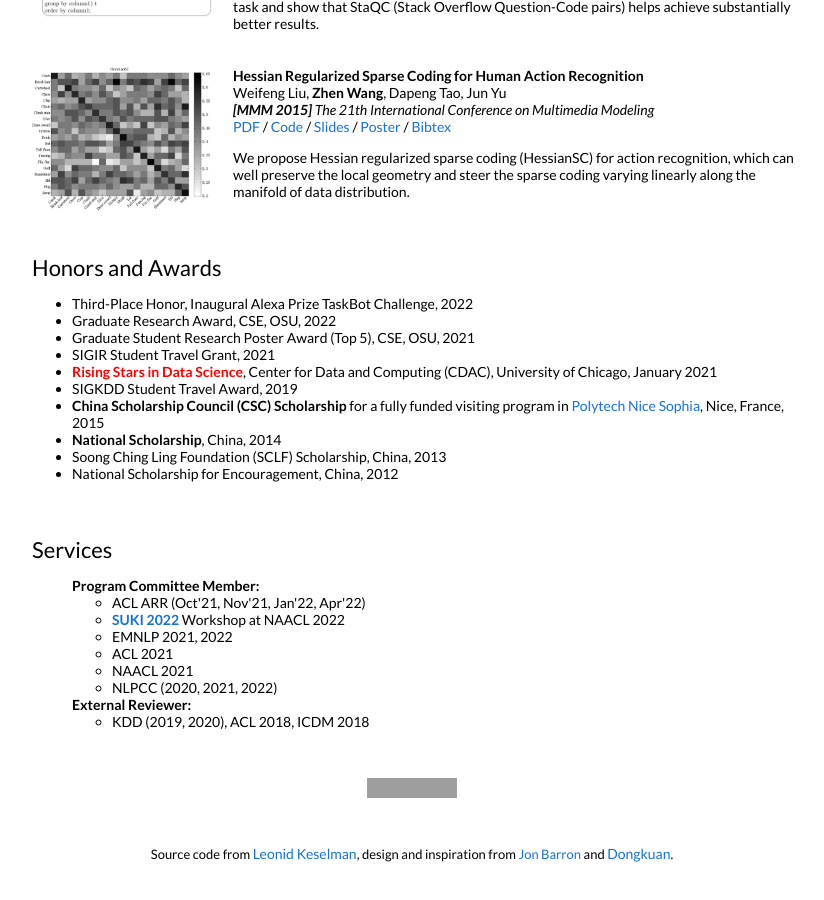
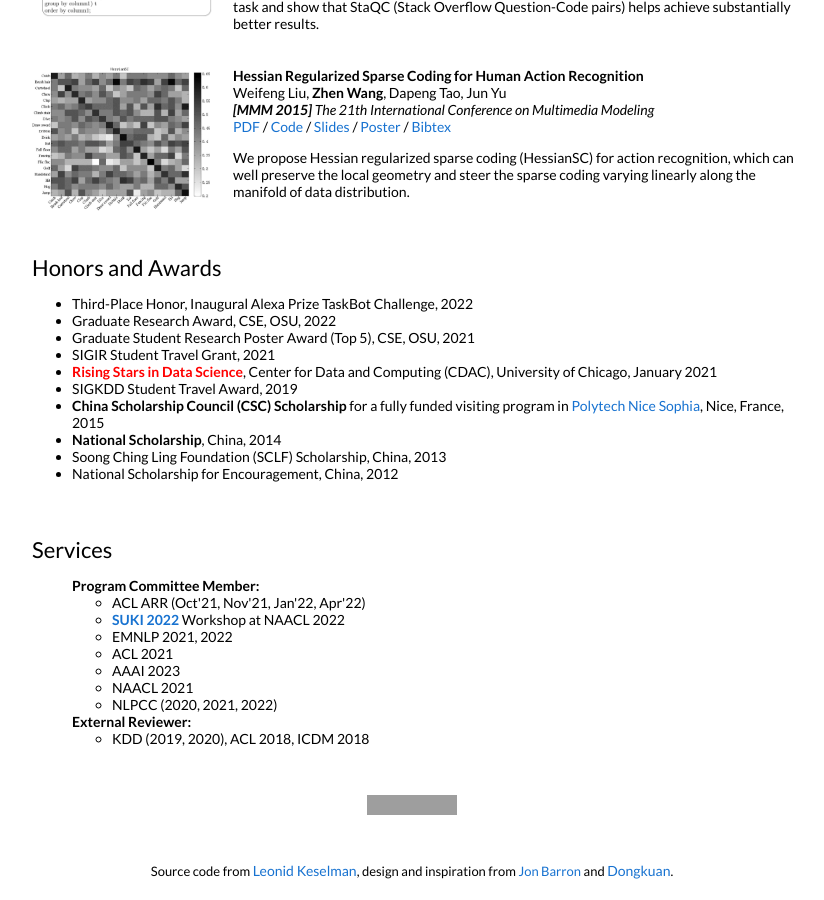
Before and after one commit to zhenwang9102/zhenwang9102.github.io, a Jekyll site: the page built from _posts/2019-06-02-venue.markdown, in a window 1280 px wide and 900 px high, scrolled down 2854 px. Shown: the whole window, without its empty margins (228-1052 px from the left). Built offline with Jekyll 4.4.1, drawn with Linux system fonts in a browser that asks for light colours; grey boxes are pictures that could not be loaded.

Commit message:
Update default.html

```diff
--- a/_layouts/default.html
+++ b/_layouts/default.html
@@ -491,6 +491,9 @@
                     ACL 2021
                   </li>
                   <li>
+                    AAAI 2023
+                  </li>
+                  <li>
                     NAACL 2021
                   </li>
                   <li>
```
